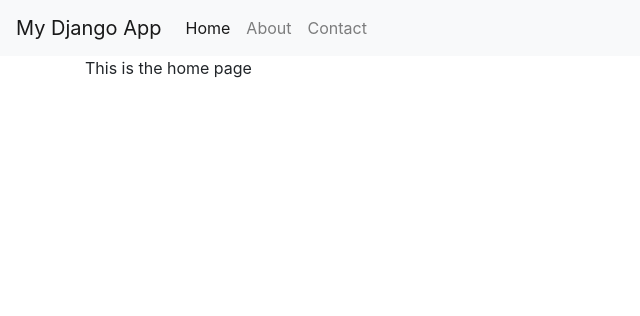
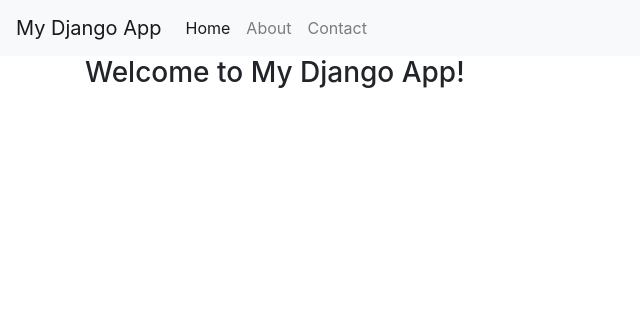
Before and after one commit to kevinadhiguna/django-rensyu, a Django app: page / in a window 1280 px wide. Shown: the top 316 px of the page, without its empty margins (0-640 px from the left). Run offline with Django 4.2, Linux system fonts and the light colour scheme; some libraries are stand-ins or nearby versions.

Commit message:
chore: format code

```diff
--- a/myapp/templates/home.html
+++ b/myapp/templates/home.html
@@ -1,3 +1,9 @@
-{% extends "base.html" %} {% block title %}Home Page {% endblock %} {% block content %}
-<p>This is the home page</p>
+{% extends 'base.html' %}
+
+{% block title %}
+    Home Page
 {% endblock %}
+
+{% block content %}
+    <h3>Welcome to My Django App!</h3>
+{% endblock %}
```
